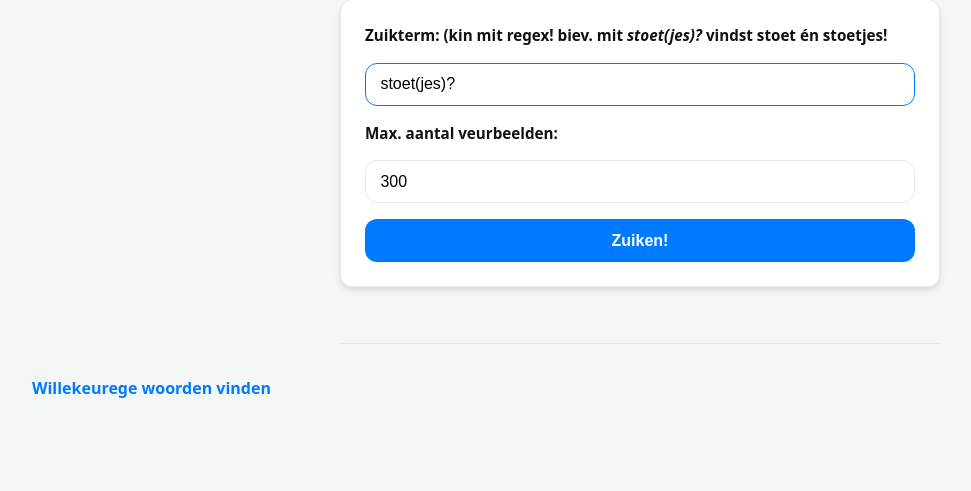
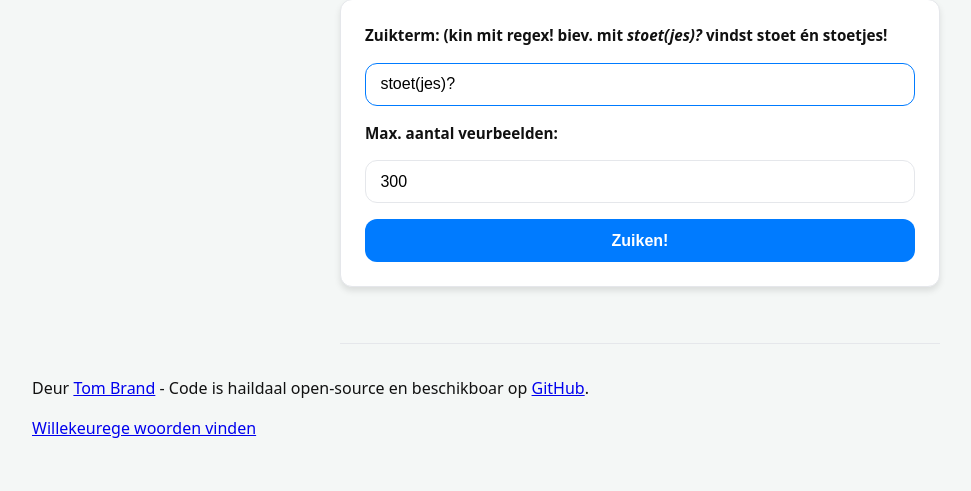
Before and after one commit to tom9358/kreuze-zuik, a Flask app: page / in a window 1280 px wide. Shown: the part 126-617 px from the top of the page, without its empty margins (0-971 px from the left). Run offline with Flask 3, Linux system fonts and the light colour scheme; parts of the project's set-up code (start-up, migrations or seed data) failed here and were passed over.

Commit message:
Add footer with github and linkedin

```diff
--- a/templates/index.html
+++ b/templates/index.html
@@ -23,8 +23,11 @@
     <div class="result" id="result"></div>
 
 <hr>
-<h4><a href="/random_word">Willekeurege woorden vinden</a></h4>
-
+<footer>
+    <p>Deur <a href="https://www.linkedin.com/in/tom-brand-053898182/">Tom Brand</a> -
+    Code is haildaal open-source en beschikboar op <a href="https://github.com/tom9358/kreuze-zuik">GitHub</a>.</p>
+    <p><a href="/random_word">Willekeurege woorden vinden</a></p>
+</footer>
 <script>
 document.getElementById('search-form').addEventListener('submit', function(e) {
     e.preventDefault();
@@ -85,6 +88,5 @@ document.getElementById('search-form').addEventListener('submit', function(e) {
     .catch(error => console.error('Error:', error));
 });
 </script>
-
 </body>
 </html>
```
